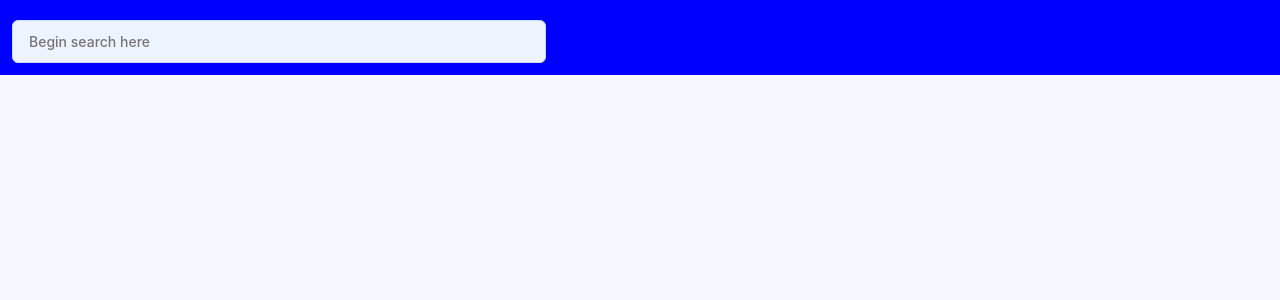
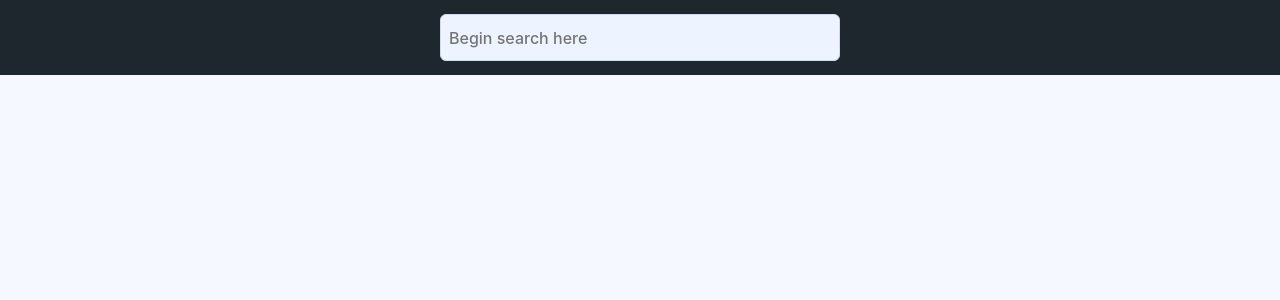
Before and after one commit to zhhjoseph/autocomplete, a React (Create React App) app: page / in a window 1280 px wide. Shown: the top 300 px of the page. Built offline with nearby package versions, Linux system fonts and the light colour scheme.

Commit message:
style for selection

```diff
--- /dev/null
+++ b/src/Styles/StyleVariables.js
@@ -0,0 +1,15 @@
+const PRIMARY_COLOR = "#52565e";
+const SECONDARY_COLOR = "#eef4ff";
+
+const PRIMARY_BLUE_COLOR = "#cdd9ed";
+const SECONDARY_BLUE_COLOR = "#a4adbd";
+
+const PRIMARY_BLACK_COLOR = "#1d272d";
+
+export {
+  PRIMARY_COLOR,
+  SECONDARY_COLOR,
+  PRIMARY_BLUE_COLOR,
+  PRIMARY_BLACK_COLOR,
+  SECONDARY_BLUE_COLOR,
+};
--- /dev/null
+++ b/src/Styles/index.js
@@ -0,0 +1,15 @@
+import {
+  PRIMARY_COLOR,
+  SECONDARY_COLOR,
+  PRIMARY_BLUE_COLOR,
+  PRIMARY_BLACK_COLOR,
+  SECONDARY_BLUE_COLOR,
+} from "./StyleVariables";
+
+export {
+  PRIMARY_COLOR,
+  SECONDARY_COLOR,
+  PRIMARY_BLUE_COLOR,
+  PRIMARY_BLACK_COLOR,
+  SECONDARY_BLUE_COLOR,
+};
--- a/src/components/navbar.jsx
+++ b/src/components/navbar.jsx
@@ -1,5 +1,6 @@
 import React from "react";
 import styled from "styled-components";
+import { PRIMARY_BLACK_COLOR } from "../Styles";
 
 const NavBar = ({ children }) => {
   return <StyledNavBar>{children}</StyledNavBar>;
@@ -7,11 +8,11 @@ const NavBar = ({ children }) => {
 
 const StyledNavBar = styled.nav`
   display: flex;
-  position: relative;
+  flex-direction: row;
+  justify-content: center;
   width: 100%;
   height: 75px;
-  padding: 0px 16px 0px 12px;
-  background: blue;
+  background: ${PRIMARY_BLACK_COLOR};
 `;
 
 export { NavBar };
--- a/src/components/searchInput.jsx
+++ b/src/components/searchInput.jsx
@@ -2,6 +2,7 @@ import React, { useReducer, Fragment } from "react";
 import styled from "styled-components";
 import data from "../data/products.json";
 import { searchInputReducer } from "../reducer";
+import { SECONDARY_COLOR, SECONDARY_BLUE_COLOR } from "../Styles";
 
 const initialState = {
   categoryIndex: 0,
@@ -10,43 +11,69 @@ const initialState = {
   filteredSuggestions: [],
   currentInput: "",
   categoryMap: [],
+  currentSelectedURL: "",
 };
 
-const ProductsList = ({ productMap }) => {
+const ProductsList = ({
+  productMap,
+  currentCategoryIndex,
+  categoryIndex,
+  productIndex,
+}) => {
   return (
     <Fragment>
-      <ul>
-        {productMap.map((product) => {
-          return <li key={product.name}>{product.name}</li>;
+      <StyledProductList>
+        {productMap.map((product, currentProductIndex) => {
+          const isSelected =
+            currentCategoryIndex === categoryIndex &&
+            productIndex === currentProductIndex;
+          return (
+            <StyledProductListItem key={product.name} isSelected={isSelected}>
+              {product.name}
+            </StyledProductListItem>
+          );
         })}
-      </ul>
+      </StyledProductList>
     </Fragment>
   );
 };
 
-const CategoryList = ({ categoryMap }) => {
+const CategoryList = ({ categoryMap, categoryIndex, productIndex }) => {
   return (
-    <SuggestionList>
-      {categoryMap.map((category, index) => {
+    <StyledCategoryList>
+      {categoryMap.map((category, currentCategoryIndex) => {
         return (
           <Fragment key={category[0]}>
-            <li>{category[0].replace(/_/g, " ")}</li>
-            <ProductsList productMap={category[1]} />
+            <StyledCategoryListItem>
+              {category[0].replace(/_/g, " ")}
+            </StyledCategoryListItem>
+            <ProductsList
+              productMap={category[1]}
+              currentCategoryIndex={currentCategoryIndex}
+              categoryIndex={categoryIndex}
+              productIndex={productIndex}
+            />
           </Fragment>
         );
       })}
-    </SuggestionList>
+    </StyledCategoryList>
   );
 };
 
 const SearchInput = () => {
   const [searchState, dispatch] = useReducer(searchInputReducer, initialState);
   const { products } = data;
-  const { filteredSuggestions, categoryMap, showSuggestions, currentInput } =
-    searchState;
+  const {
+    filteredSuggestions,
+    categoryMap,
+    showSuggestions,
+    currentInput,
+    categoryIndex,
+    productIndex,
+  } = searchState;
 
   const onChange = (e) => {
-    const userInput = e.currentTarget.value.trim();
+    const userInput = e.currentTarget.value;
     if (userInput === "") {
       dispatch({ type: "SET_DEFAULT_STATE" });
       return;
@@ -89,48 +116,75 @@ const SearchInput = () => {
         value={currentInput}
       />
       {filteredSuggestions && categoryMap.length > 0 && (
-        <CategoryList categoryMap={categoryMap} />
+        <CategoryList
+          categoryMap={categoryMap}
+          categoryIndex={categoryIndex}
+          productIndex={productIndex}
+        />
       )}
     </SearchBarDiv>
   );
 };
 
 const SearchBarDiv = styled.div`
-  margin-top: 20px;
-  height: 25px;
+  position: relative;
+  display: flex;
+  justify-content: center;
+  align-items: center;
+  height: 100%;
   width: 100%;
 `;
 
-const SuggestionList = styled.ul`
+const StyledCategoryList = styled.ul`
   position: fixed;
-  list-style: outside none none;
+  list-style: none;
   background: white;
   top: 75px;
   z-index: 2;
-  width: 700px;
+  width: 400px;
+  border-radius: 6px;
+  padding: 0px 0px 15px 0px;
+`;
+
+const StyledCategoryListItem = styled.li`
+  display: flex;
+  flex-direction: row;
+  align-items: center;
+  font-family: Verdana, Geneva, Tahoma, sans-serif;
+  font-size: 18px;
+  font-weight: 500;
+  height: 40px;
+  padding-left: 5px;
+`;
+
+const StyledProductList = styled.ul`
+  list-style: none;
   padding: 0;
   li:hover {
-    background-color: #008f68;
-    color: #fae042;
+    text-decoration: underline;
     cursor: pointer;
     font-weight: 700;
   }
 `;
 
+const StyledProductListItem = styled.li`
+  background-color: ${(props) =>
+    props.isSelected ? `${SECONDARY_BLUE_COLOR}` : "white"};
+`;
+
 const StyledSearchBar = styled.input`
-  position: fixed;
   z-index: 2;
-  padding: 8px 16px;
+  height: 45px;
+  padding: 0px 8px;
+  width: 382px;
   line-height: 25px;
-  font-size: 14px;
+  font-size: 16px;
   font-weight: 500;
   font-family: inherit;
-  width: 100%;
   border-radius: 6px;
   min-width: 300px;
-  max-width: 500px;
   border: 1px solid #cdd9ed;
-  background: #eef4ff;
+  background: ${SECONDARY_COLOR};
   transition: background 0.3s ease, border 0.3s ease, color 0.3s ease;
   &:focus {
     outline: none;
@@ -140,11 +194,12 @@ const StyledSearchBar = styled.input`
 
 const BackgroundDim = styled.div`
   height: calc(100vh - 75px);
+  overflow: hidden;
   width: 100%;
+  left: 0;
   position: absolute;
   background-color: rgba(0, 0, 0, 0.7);
   top: 75px;
-  right: 0px;
   z-index: 1;
 `;
 
```
